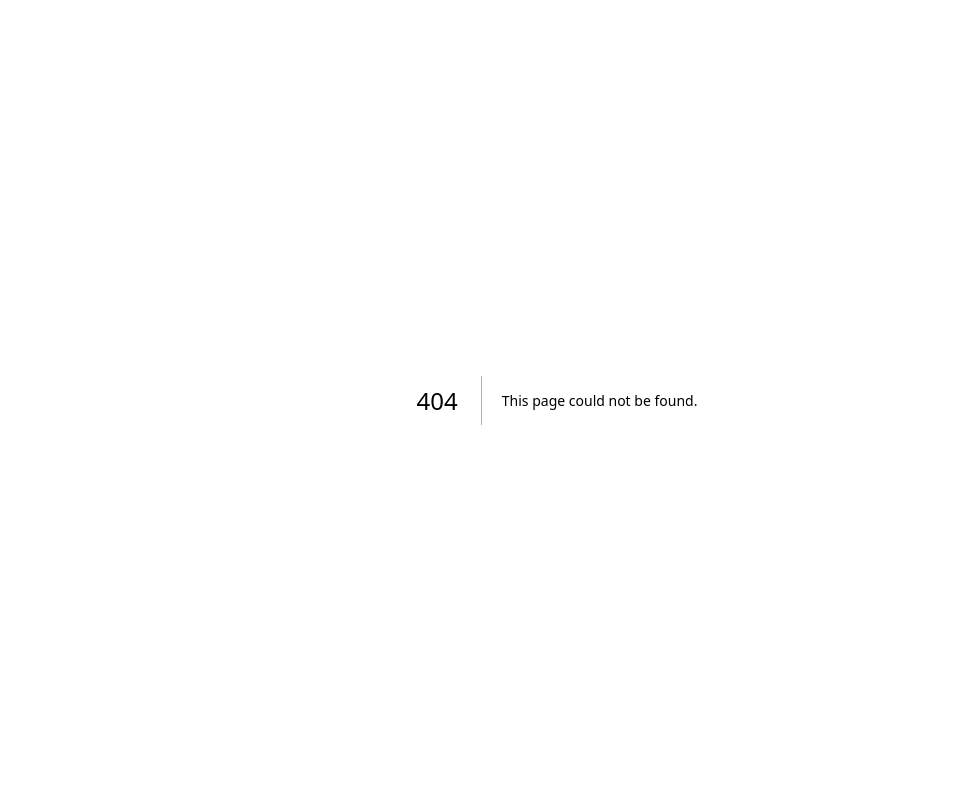
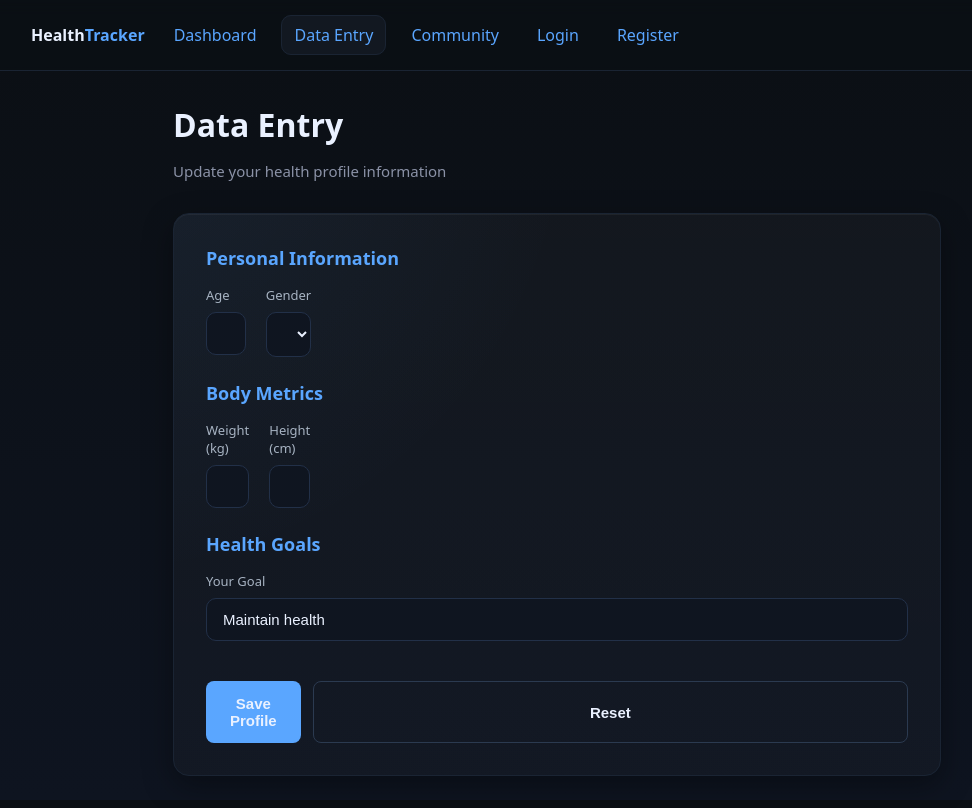
Before and after one commit to yilinw762/wahoowell, a Next.js app in the folder frontend/: page /data-entry in a window 1280 px wide. Before the commit this address had no page. Shown: the whole page, without its empty margins (83-1055 px from the left). Built offline with nearby package versions, Linux system fonts and the light colour scheme.

Commit message:
fix some small issue

```diff
--- /dev/null
+++ b/frontend/src/app/data-entry/page.tsx
@@ -0,0 +1,165 @@
+"use client";
+
+import { useState } from "react";
+
+type Gender = "Male" | "Female" | "Non-binary" | "Prefer not to say";
+
+export default function DataEntryPage() {
+  const [age, setAge] = useState<number | "">("");
+  const [gender, setGender] = useState<Gender>("Prefer not to say");
+  const [weight, setWeight] = useState<number | "">("");
+  const [height, setHeight] = useState<number | "">("");
+  const [goal, setGoal] = useState("Maintain health");
+
+  const onSubmit = (e: React.FormEvent) => {
+    e.preventDefault();
+    const payload = { age, gender, weight, height, goal };
+    alert("Submitted profile:\n" + JSON.stringify(payload, null, 2));
+  };
+
+  return (
+    <div style={{ maxWidth: 800, margin: "0 auto", padding: "32px 16px" }}>
+      <h1 style={{ marginTop: 0, marginBottom: 8, fontSize: 32 }}>Data Entry</h1>
+      <p style={{ color: "#8b92a7", marginBottom: 32, fontSize: 15 }}>
+        Update your health profile information
+      </p>
+
+      <div className="card" style={{ padding: 32 }}>
+        <form onSubmit={onSubmit}>
+          <div style={{ marginBottom: 24 }}>
+            <h3 style={{ marginTop: 0, marginBottom: 16, fontSize: 18, color: "var(--accent)" }}>
+              Personal Information
+            </h3>
+            <div className="row" style={{ gap: 20 }}>
+              <div className="col-6">
+                <label className="label" style={{ marginBottom: 8, display: "block", fontWeight: 500 }}>
+                  Age
+                </label>
+                <input
+                  className="input"
+                  type="number"
+                  min={0}
+                  value={age}
+                  onChange={e => setAge(e.target.value === "" ? "" : Number(e.target.value))}
+                  placeholder="Enter your age"
+                  style={{ width: "100%", padding: "12px 16px", fontSize: 15 }}
+                />
+              </div>
+              <div className="col-6">
+                <label className="label" style={{ marginBottom: 8, display: "block", fontWeight: 500 }}>
+                  Gender
+                </label>
+                <select
+                  className="select"
+                  value={gender}
+                  onChange={e => setGender(e.target.value as Gender)}
+                  style={{ width: "100%", padding: "12px 16px", fontSize: 15 }}
+                >
+                  <option>Male</option>
+                  <option>Female</option>
+                  <option>Non-binary</option>
+                  <option>Prefer not to say</option>
+                </select>
+              </div>
+            </div>
+          </div>
+
+          <div style={{ marginBottom: 24 }}>
+            <h3 style={{ marginTop: 0, marginBottom: 16, fontSize: 18, color: "var(--accent)" }}>
+              Body Metrics
+            </h3>
+            <div className="row" style={{ gap: 20 }}>
+              <div className="col-6">
+                <label className="label" style={{ marginBottom: 8, display: "block", fontWeight: 500 }}>
+                  Weight (kg)
+                </label>
+                <input
+                  className="input"
+                  type="number"
+                  min={0}
+                  step="0.1"
+                  value={weight}
+                  onChange={e => setWeight(e.target.value === "" ? "" : Number(e.target.value))}
+                  placeholder="Enter your weight"
+                  style={{ width: "100%", padding: "12px 16px", fontSize: 15 }}
+                />
+              </div>
+              <div className="col-6">
+                <label className="label" style={{ marginBottom: 8, display: "block", fontWeight: 500 }}>
+                  Height (cm)
+                </label>
+                <input
+                  className="input"
+                  type="number"
+                  min={0}
+                  step="0.1"
+                  value={height}
+                  onChange={e => setHeight(e.target.value === "" ? "" : Number(e.target.value))}
+                  placeholder="Enter your height"
+                  style={{ width: "100%", padding: "12px 16px", fontSize: 15 }}
+                />
+              </div>
+            </div>
+          </div>
+
+          <div style={{ marginBottom: 32 }}>
+            <h3 style={{ marginTop: 0, marginBottom: 16, fontSize: 18, color: "var(--accent)" }}>
+              Health Goals
+            </h3>
+            <label className="label" style={{ marginBottom: 8, display: "block", fontWeight: 500 }}>
+              Your Goal
+            </label>
+            <input
+              className="input"
+              value={goal}
+              onChange={e => setGoal(e.target.value)}
+              placeholder="e.g., Lose weight, build endurance, improve flexibility"
+              style={{ width: "100%", padding: "12px 16px", fontSize: 15 }}
+            />
+          </div>
+
+          <div style={{ display: "flex", gap: 12, paddingTop: 8 }}>
+            <button
+              className="button"
+              type="submit"
+              style={{
+                flex: 1,
+                padding: "14px 24px",
+                fontSize: 15,
+                fontWeight: 600,
+                background: "var(--accent)",
+                border: "none",
+                borderRadius: 8,
+                cursor: "pointer",
+                transition: "all 0.2s"
+              }}
+            >
+              Save Profile
+            </button>
+            <button
+              type="button"
+              className="button ghost"
+              onClick={() => {
+                setAge("");
+                setGender("Prefer not to say");
+                setWeight("");
+                setHeight("");
+                setGoal("Maintain health");
+              }}
+              style={{
+                padding: "14px 24px",
+                fontSize: 15,
+                fontWeight: 600,
+                borderRadius: 8,
+                cursor: "pointer",
+                transition: "all 0.2s"
+              }}
+            >
+              Reset
+            </button>
+          </div>
+        </form>
+      </div>
+    </div>
+  );
+}
--- a/frontend/src/app/layout.tsx
+++ b/frontend/src/app/layout.tsx
@@ -2,8 +2,6 @@ import type { Metadata } from "next";
 import { Geist, Geist_Mono } from "next/font/google";
 import Navbar from "../components/NavBar";
 import "./globals.css";
-
-
 
 const geistSans = Geist({
   variable: "--font-geist-sans",
@@ -28,6 +26,7 @@ export default function RootLayout({
   return (
     <html lang="en">
       <body className={`${geistSans.variable} ${geistMono.variable}`}>
+        <Navbar />
         {children}
       </body>
     </html>
```
Also changed, not shown: frontend/src/app/dataentry/page.tsx (deleted, +0 -73 lines).
